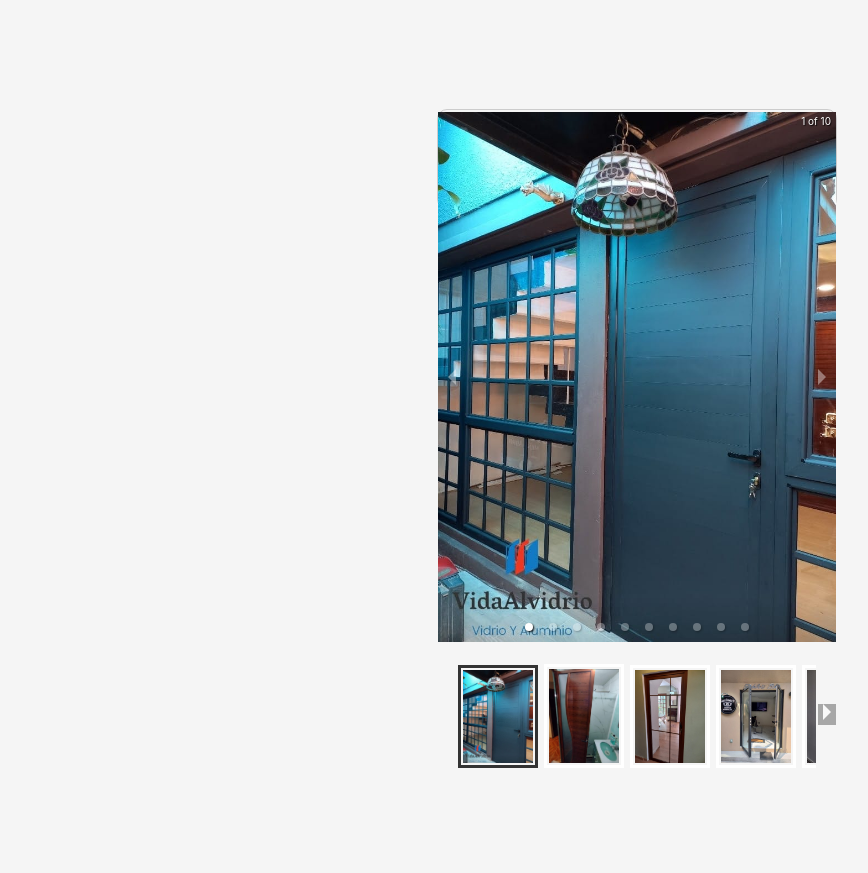
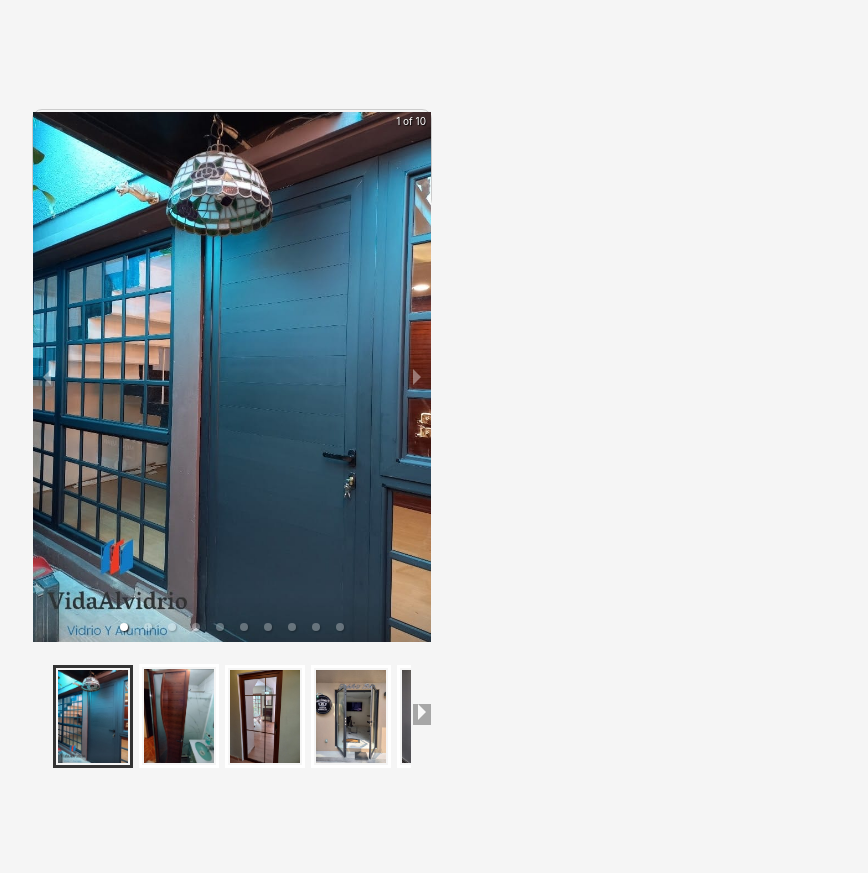
Before and after one commit to Solgonadri/vidaAlVidrioProd, a React (Vite) app: page / in a window 1280 px wide. Shown: the part 1684-2557 px from the top of the page, without its empty margins (408-1276 px from the left). Built offline with nearby package versions, Linux system fonts and the light colour scheme.

Commit message:
carrusel 2 ✔✔

```diff
--- a/src/page/Galery.css
+++ b/src/page/Galery.css
@@ -132,7 +132,6 @@
   height: 100px;
   position: relative;
   top: 160px;
-  left: 405px;
   border: 1px solid #ccc;
   border-radius: 10px;
 }
```
